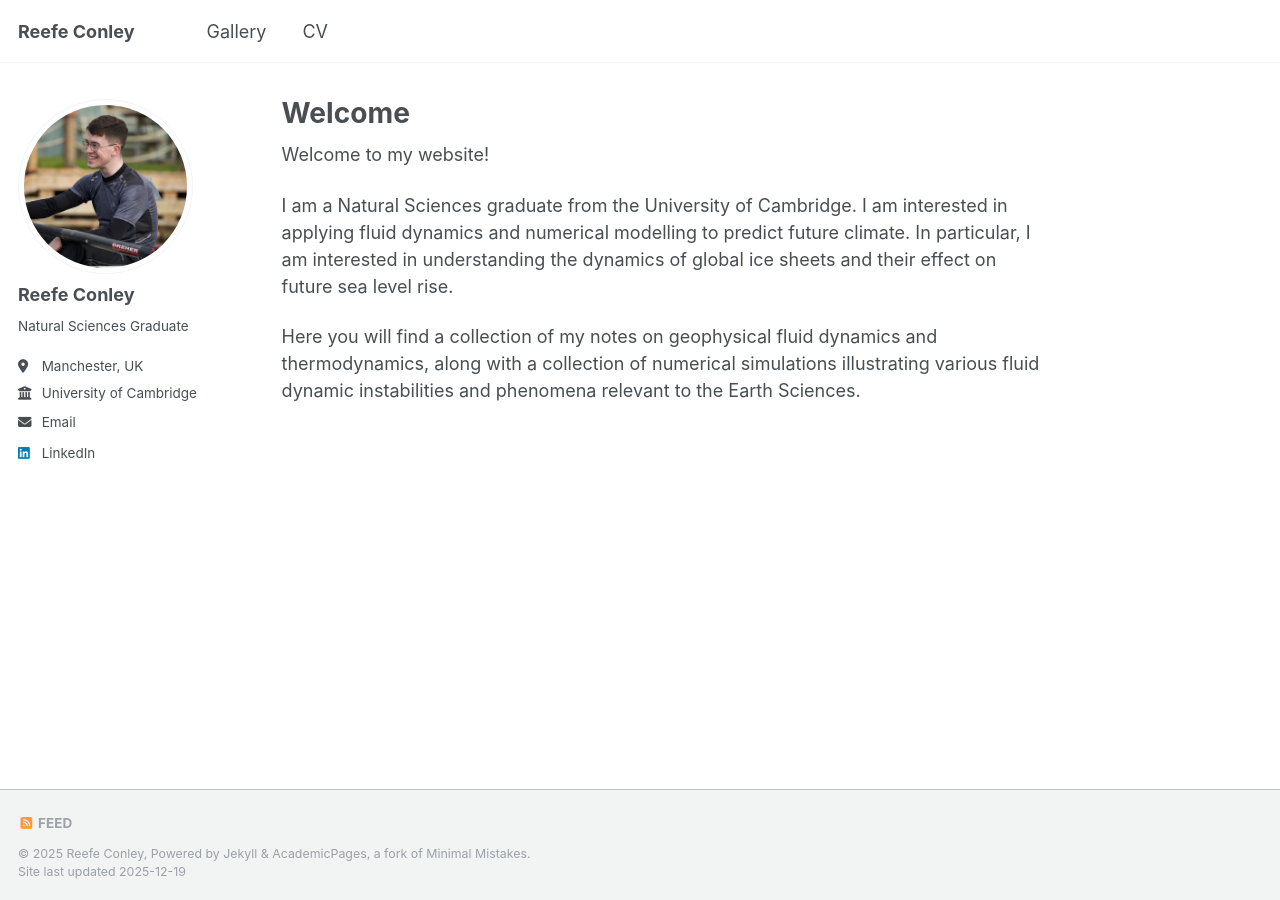
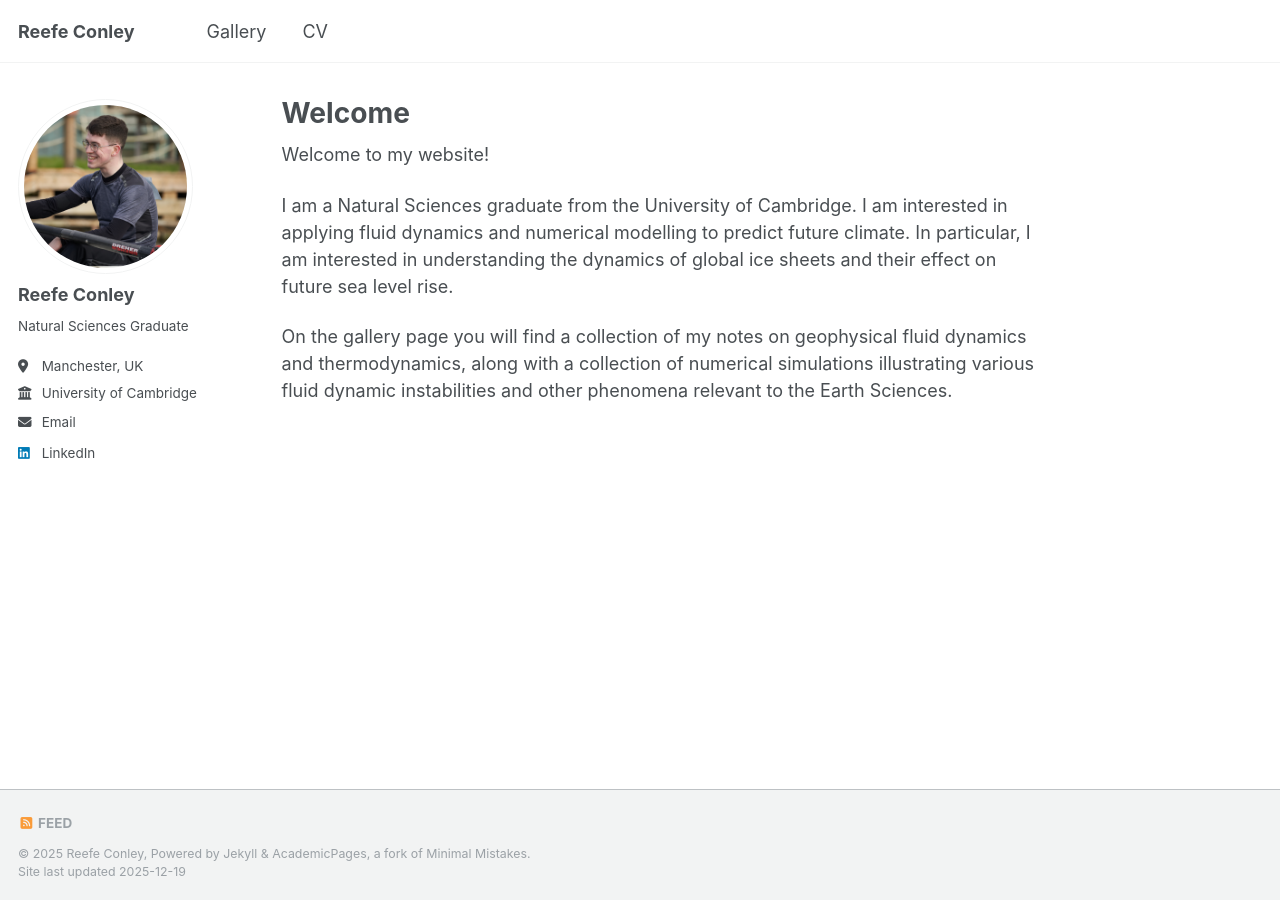
Before and after one commit to reefeconley/reefeconley.github.io, a Jekyll site: the page built from _pages/about.md, in a window 1280 px wide. Built offline with Jekyll 4.4.1, drawn with Linux system fonts in a browser that asks for light colours; a script that is not in the unit is left out.

```diff
--- a/_pages/about.md
+++ b/_pages/about.md
@@ -11,7 +11,7 @@ Welcome to my website!
 
 I am a Natural Sciences graduate from the University of Cambridge. I am interested in applying fluid dynamics and numerical modelling to predict future climate. In particular, I am interested in understanding the dynamics of global ice sheets and their effect on future sea level rise.
 
-Here you will find a collection of my notes on geophysical fluid dynamics and thermodynamics, along with a collection of numerical simulations illustrating various fluid dynamic instabilities and phenomena relevant to the Earth Sciences.
+On the gallery page you will find a collection of my notes on geophysical fluid dynamics and thermodynamics, along with a collection of numerical simulations illustrating various fluid dynamic instabilities and other phenomena relevant to the Earth Sciences.
 
 <!-- ## Education
 
```
Also changed, not shown: _pages/portfolio.md (renamed from _pages/portfolio.html, +2 -0 lines), 1 other file.
